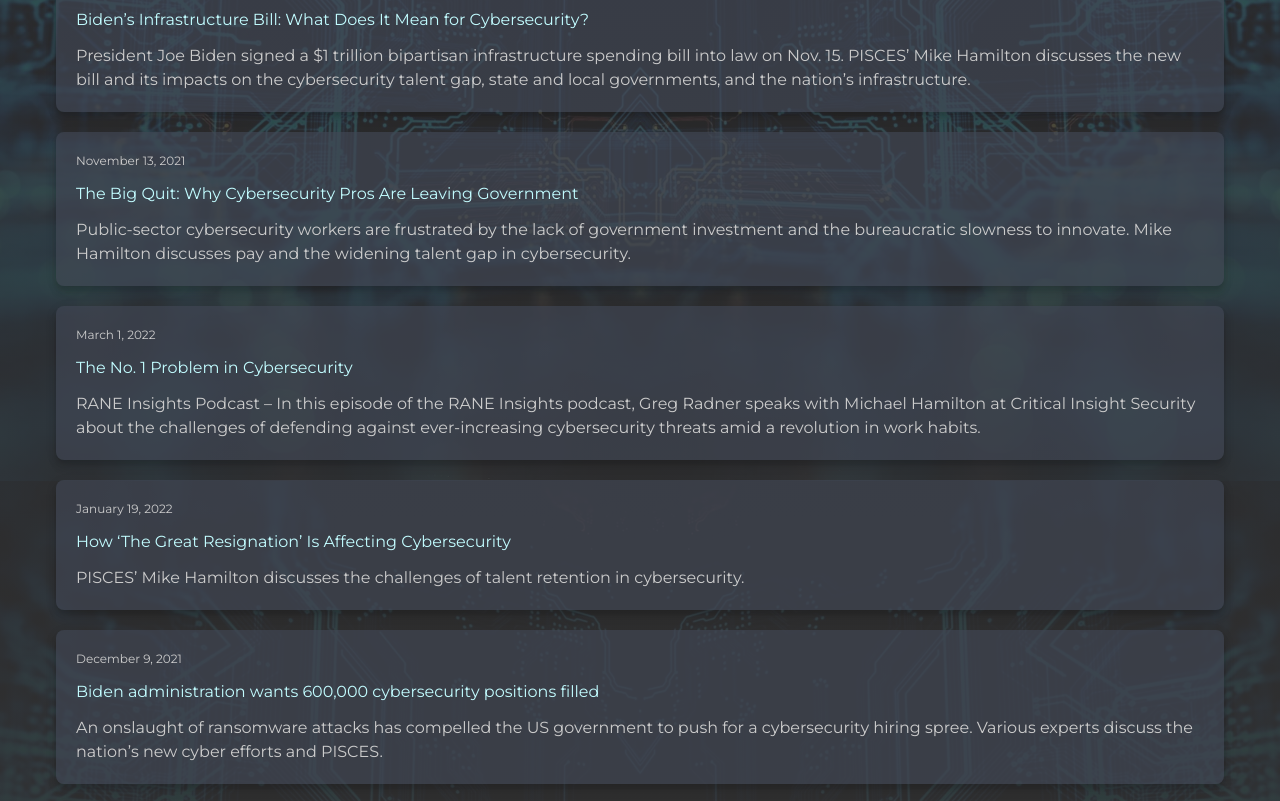
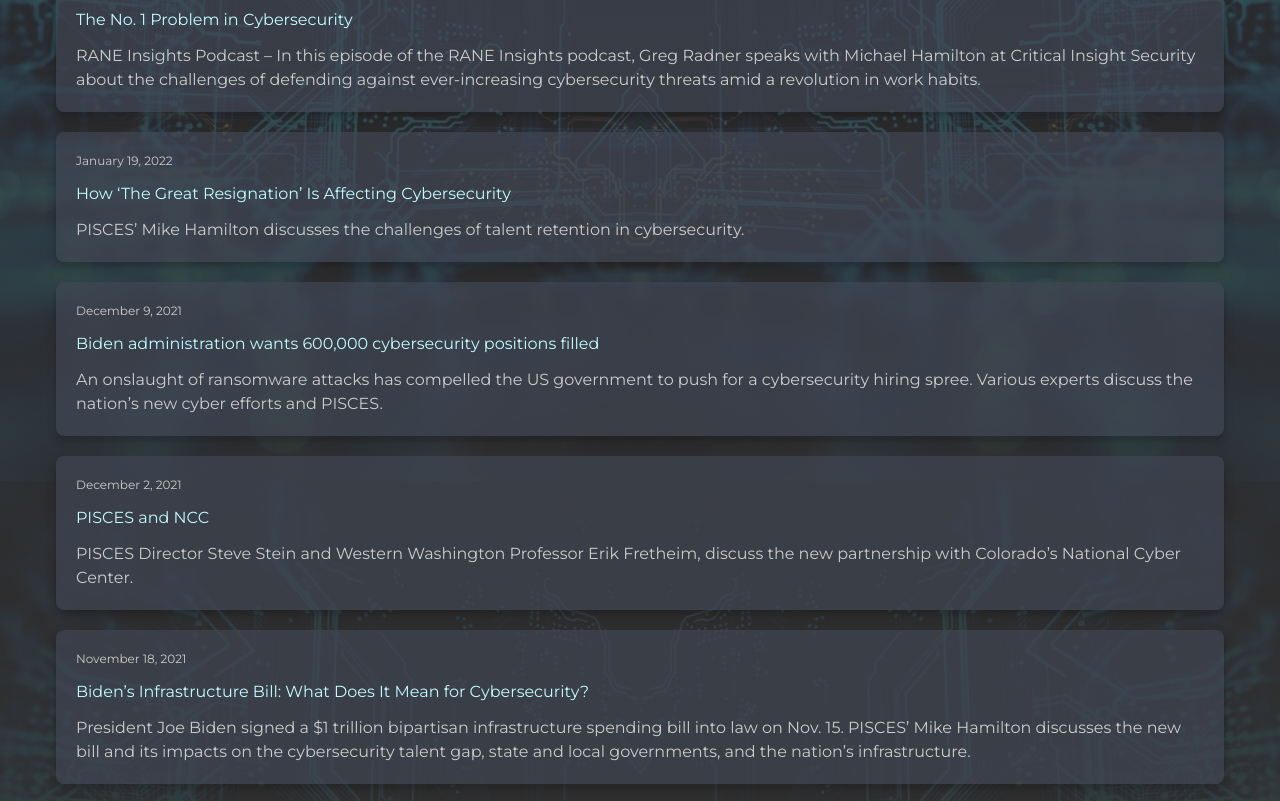
Before and after one commit to pisces-intl/pisces-intl.github.io, a Next.js app: page /news in a window 1280 px wide. Shown: the part 319-1120 px from the top of the page. Built offline with nearby package versions, Linux system fonts and the light colour scheme.

Commit message:
Add embedded video support

```diff
--- a/lib/api.js
+++ b/lib/api.js
@@ -38,6 +38,6 @@
   const posts = slugs
     .map((slug) => getPostBySlug(slug, fields))
     // sort posts by date in descending order
-    .sort((post1, post2) => (post1.date > post2.date ? -1 : 1))
+    .sort((post1, post2) => (new Date(post1.date) > new Date(post2.date) ? -1 : 1))
   return posts
 }
--- a/package.json
+++ b/package.json
@@ -19,7 +19,8 @@
     "next": "12.1.0",
     "react": "17.0.2",
     "react-dom": "17.0.2",
-    "react-markdown": "^8.0.1"
+    "react-markdown": "^8.0.1",
+    "react-player": "^2.10.0"
   },
   "devDependencies": {
     "eslint": "8.11.0",
--- a/pages/posts/[slug].js
+++ b/pages/posts/[slug].js
@@ -8,6 +8,7 @@
 import Link from 'next/link';
 import NewsCard from '../../components/NewsCard'
 import ReactMarkdown from 'react-markdown';
+import ReactPlayer from 'react-player/lazy'
 
 export default function Post({ post, allPosts }) {
   const [isMobile, setIsMobile] = React.useState(false)
@@ -31,6 +32,7 @@
       <Text pb={8} fontSize='16px' color='#BABABA' fontWeight={500}>{post?.author?.name}</Text>
       <Box pb={isMobile ? '2em' : '30vh'}>
         <ReactMarkdown className='markdown'>{post.content}</ReactMarkdown>
+        {post?.video && <ReactPlayer controls width='100%' url={post.video} />}
       </Box>
 
       {isMobile ?
@@ -76,6 +78,7 @@
     'content',
     'ogImage',
     'coverImage',
+    'video',
   ])
 
   return {
```
Also changed, not shown: 2 other files (tests, documents, lock files or other folders).
